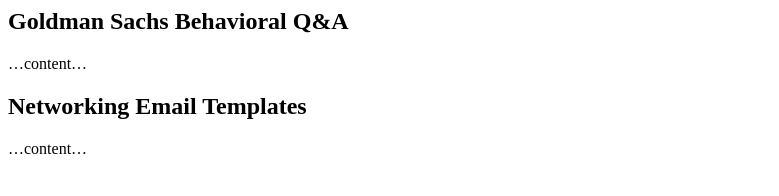
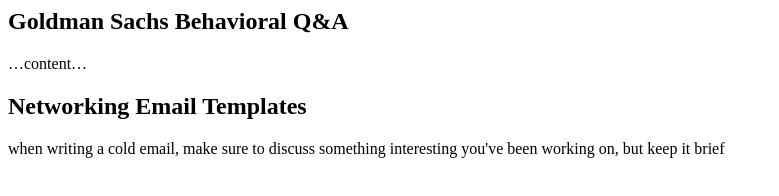
Before and after one commit to sarj90/network-data, a plain HTML site: page index.html in a window 1280 px wide. Shown: the whole page, without its empty margins (0-779 px from the left). Drawn offline with Linux system fonts and the light colour scheme.

Commit message:
Update content in Networking Email Templates section

```diff
--- a/index.html
+++ b/index.html
@@ -4,5 +4,5 @@
 </div>
 <div id="sec-002" data-keywords="networking,cold-email-templates,how-to" data-source="email-templates">
   <h2>Networking Email Templates</h2>
-  <p>…content…</p>
+  <p>when writing a cold email, make sure to discuss something interesting you've been working on, but keep it brief</p>
 </div>
```
